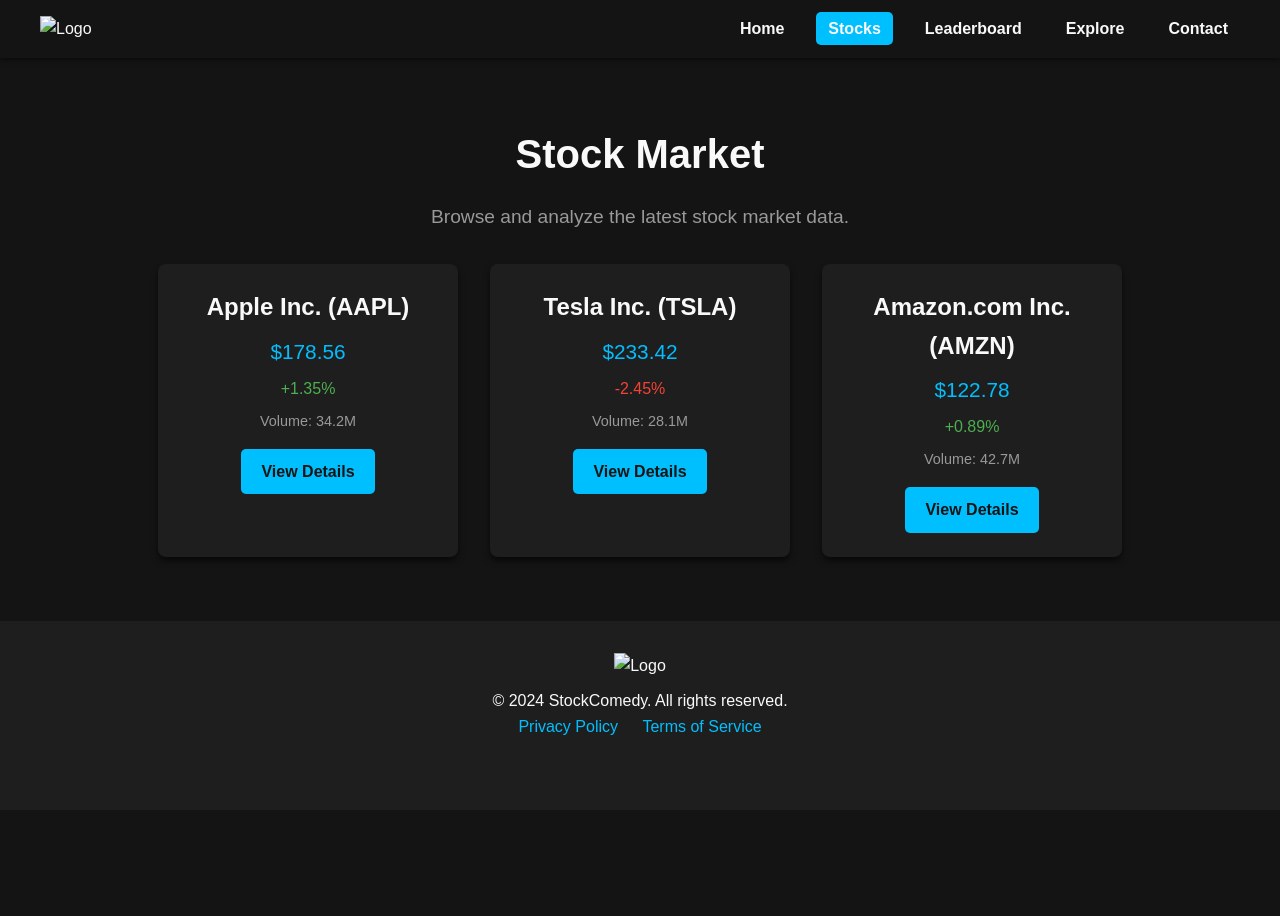
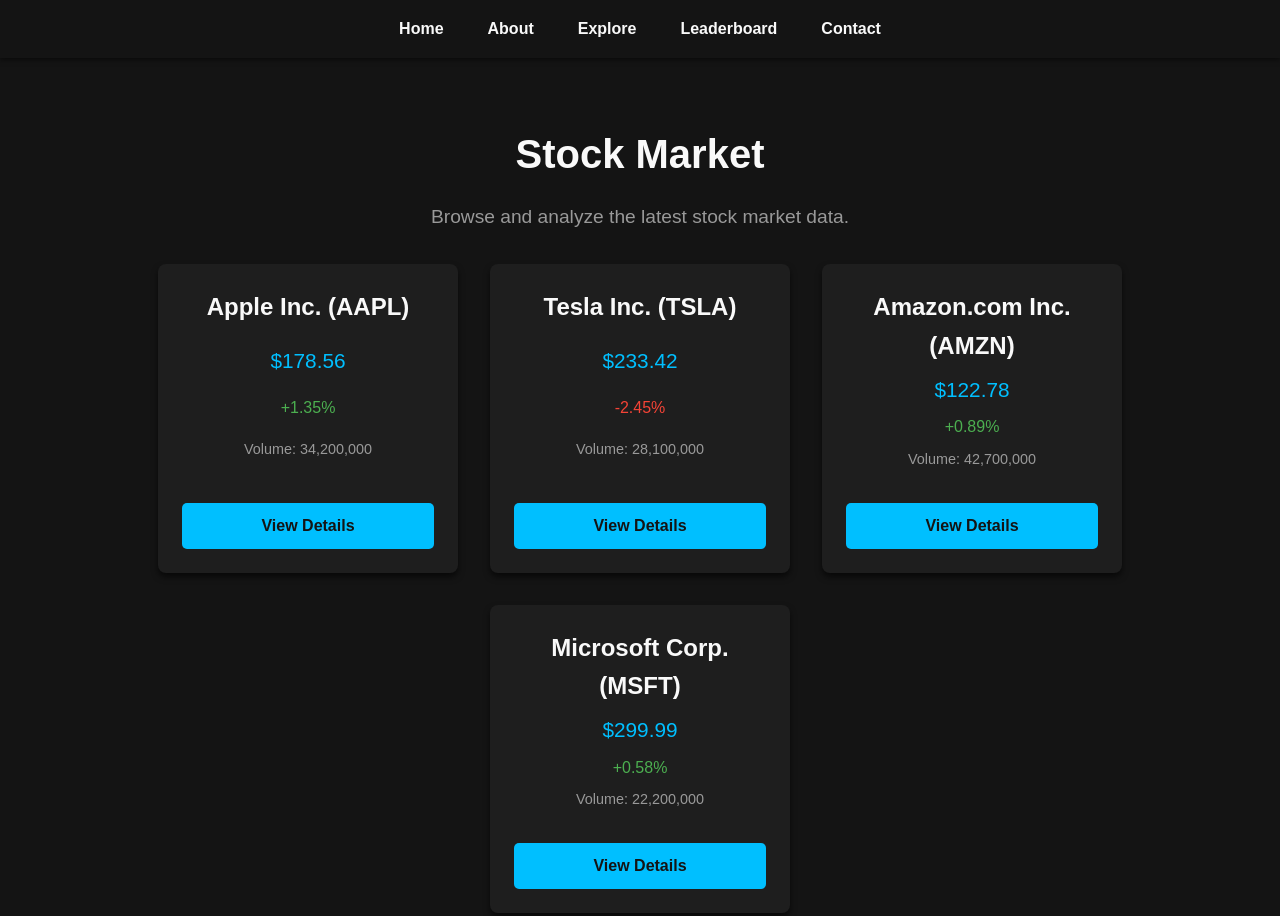
Before and after one commit to pakelcomedy/StockComedy-Web, a plain HTML site: page pages/stock-list.html in a window 1280 px wide. Shown: the top 916 px of the page. Before the commit the page ends 810 px from the top, so only its background shows below. Drawn offline with Linux system fonts and the light colour scheme.

Commit message:
STOCK LIST

```diff
--- a/assets/css/stock.css
+++ b/assets/css/stock.css
@@ -39,21 +39,25 @@
     padding: 1rem 0;
     position: sticky;
     top: 0;
+    display: flex;
+    justify-content: center; /* Center the content horizontally */
+    align-items: center;
     z-index: 1000;
     box-shadow: 0px 2px 5px rgba(0, 0, 0, 0.5);
 }
 
 .header .container {
     display: flex;
-    justify-content: space-between;
+    justify-content: center; /* Ensure content stays in the center */
     align-items: center;
+    width: 100%;
     max-width: 1200px;
-    margin: 0 auto;
 }
 
 .header .logo img {
     width: 50px;
     height: 50px;
+    margin-right: 20px; /* Add spacing between logo and nav */
 }
 
 .header nav ul {
@@ -73,8 +77,7 @@
     transition: background 0.3s;
 }
 
-.header nav ul li a:hover,
-.header nav ul li a.active {
+.header nav ul li a:hover {
     background-color: var(--secondary-color);
     border-radius: 5px;
 }
@@ -127,6 +130,7 @@
     justify-content: center;
 }
 
+/* Stock Card Container */
 .stock-card {
     background-color: var(--dark-gray);
     color: var(--text-light);
@@ -135,9 +139,15 @@
     border-radius: 8px;
     box-shadow: 0 4px 6px rgba(0, 0, 0, 0.6);
     text-align: center;
-    transition: transform 0.3s, box-shadow 0.3s;
+    transition: transform 0.3s ease, box-shadow 0.3s ease;
+    display: flex;
+    flex-direction: column;
+    justify-content: space-between; /* Ensures content is evenly spaced */
+    height: auto; /* Let the card grow based on content height */
+    max-height: 500px; /* Set a maximum height to avoid excessive space */
 }
 
+/* Hover effect for the stock card */
 .stock-card:hover {
     transform: translateY(-10px);
     box-shadow: 0 6px 10px rgba(0, 0, 0, 0.8);
@@ -173,6 +183,7 @@
     margin-bottom: 1rem;
 }
 
+/* Button */
 .btn-primary {
     display: inline-block;
     background-color: var(--secondary-color);
@@ -180,9 +191,11 @@
     padding: 10px 20px;
     font-weight: bold;
     border-radius: 5px;
-    transition: background 0.3s;
+    transition: background 0.3s ease;
+    margin-top: 1rem; /* Reduced margin for a closer button */
 }
 
+/* Hover effect for the button */
 .btn-primary:hover {
     background-color: var(--positive-green);
 }
--- a/assets/js/stock.js
+++ b/assets/js/stock.js
@@ -0,0 +1,58 @@
+// stock.js
+
+document.addEventListener("DOMContentLoaded", () => {
+    // Sample stock data, which you can replace with data from an API
+    const stockData = [
+        { name: "Apple Inc. (AAPL)", price: 178.56, change: +1.35, volume: 34200000, symbol: "AAPL" },
+        { name: "Tesla Inc. (TSLA)", price: 233.42, change: -2.45, volume: 28100000, symbol: "TSLA" },
+        { name: "Amazon.com Inc. (AMZN)", price: 122.78, change: +0.89, volume: 42700000, symbol: "AMZN" },
+        { name: "Microsoft Corp. (MSFT)", price: 299.99, change: +0.58, volume: 22200000, symbol: "MSFT" },
+        // Add more stocks here or fetch from an API
+    ];
+
+    // Get the container where stock cards will be appended
+    const stockGrid = document.getElementById("stock-grid");
+
+    // Function to create stock card elements
+    const createStockCard = (stock) => {
+        const card = document.createElement("div");
+        card.classList.add("stock-card");
+
+        const name = document.createElement("h3");
+        name.classList.add("stock-name");
+        name.textContent = stock.name;
+
+        const price = document.createElement("p");
+        price.classList.add("stock-price");
+        price.textContent = `$${stock.price.toFixed(2)}`;
+
+        const change = document.createElement("p");
+        change.classList.add("stock-change");
+        change.classList.add(stock.change >= 0 ? "positive" : "negative");
+        change.textContent = `${stock.change >= 0 ? "+" : ""}${stock.change.toFixed(2)}%`;
+
+        const volume = document.createElement("p");
+        volume.classList.add("stock-volume");
+        volume.textContent = `Volume: ${stock.volume.toLocaleString()}`;
+
+        const detailsLink = document.createElement("a");
+        detailsLink.href = `details/${stock.symbol.toLowerCase()}.html`; // Assume detail pages are named by symbol (e.g., aapl.html)
+        detailsLink.classList.add("btn-primary");
+        detailsLink.textContent = "View Details";
+
+        // Append all elements to the card
+        card.appendChild(name);
+        card.appendChild(price);
+        card.appendChild(change);
+        card.appendChild(volume);
+        card.appendChild(detailsLink);
+
+        return card;
+    };
+
+    // Loop through each stock and create a card for it
+    stockData.forEach((stock) => {
+        const stockCard = createStockCard(stock);
+        stockGrid.appendChild(stockCard);
+    });
+});
--- a/pages/stock-list.html
+++ b/pages/stock-list.html
@@ -10,21 +10,21 @@
     <!-- Header Section -->
     <header class="header">
         <div class="container">
-            <div class="logo">
-                <img src="assets/images/logo.png" alt="Logo">
-            </div>
-            <nav>
+            <nav class="navigation">
                 <ul>
-                    <li><a href="index.html">Home</a></li>
-                    <li><a href="stock-list.html" class="active">Stocks</a></li>
-                    <li><a href="leaderboard.html">Leaderboard</a></li>
-                    <li><a href="#">Explore</a>
+                    <li><a href="../index.html" class="nav-home-link">Home</a></li>
+                    <li><a href="about.html">About</a></li>
+                    <li>
+                        <a href="#">Explore</a>
                         <ul class="dropdown">
-                            <li><a href="crypto.html">Cryptocurrency</a></li>
-                            <li><a href="commodities.html">Commodities</a></li>
+                            <li><a href="stock-list.html">Stocks</a></li>
+                            <li><a href="crypto-list.html">Cryptos</a></li>
+                            <li><a href="ipo-list.html">IPOs</a></li>
+                            <li><a href="news.html">News</a></li>
                         </ul>
                     </li>
-                    <li><a href="contact.html">Contact</a></li>
+                    <li><a href="#leaderboard">Leaderboard</a></li>
+                    <li><a href="#contact">Contact</a></li>
                 </ul>
             </nav>
         </div>
@@ -36,33 +36,8 @@
             <h1 class="section-title">Stock Market</h1>
             <p class="section-subtitle">Browse and analyze the latest stock market data.</p>
 
-            <div class="market-grid">
-                <!-- Example Stock Card -->
-                <div class="stock-card">
-                    <h3 class="stock-name">Apple Inc. (AAPL)</h3>
-                    <p class="stock-price">$178.56</p>
-                    <p class="stock-change positive">+1.35%</p>
-                    <p class="stock-volume">Volume: 34.2M</p>
-                    <a href="details/aapl.html" class="btn-primary">View Details</a>
-                </div>
-
-                <div class="stock-card">
-                    <h3 class="stock-name">Tesla Inc. (TSLA)</h3>
-                    <p class="stock-price">$233.42</p>
-                    <p class="stock-change negative">-2.45%</p>
-                    <p class="stock-volume">Volume: 28.1M</p>
-                    <a href="details/tsla.html" class="btn-primary">View Details</a>
-                </div>
-
-                <div class="stock-card">
-                    <h3 class="stock-name">Amazon.com Inc. (AMZN)</h3>
-                    <p class="stock-price">$122.78</p>
-                    <p class="stock-change positive">+0.89%</p>
-                    <p class="stock-volume">Volume: 42.7M</p>
-                    <a href="details/amzn.html" class="btn-primary">View Details</a>
-                </div>
-
-                <!-- Add more stock cards as needed -->
+            <div class="market-grid" id="stock-grid">
+                <!-- Stock cards will be dynamically generated here -->
             </div>
         </div>
     </section>
@@ -70,7 +45,6 @@
     <!-- Footer Section -->
     <footer class="footer">
         <div class="footer-info">
-            <img src="assets/images/logo.png" alt="Logo">
             <p>&copy; 2024 StockComedy. All rights reserved.</p>
         </div>
         <div class="footer-links">
@@ -83,5 +57,7 @@
             <a href="#"><i class="fab fa-linkedin"></i></a>
         </div>
     </footer>
+
+    <script src="../assets/js/stock.js"></script>
 </body>
 </html>
```
Also changed, not shown: assets/js/about.js (+10 -13 lines), index.html (+0 -1 lines), pages/about.html (+3 -4 lines).
